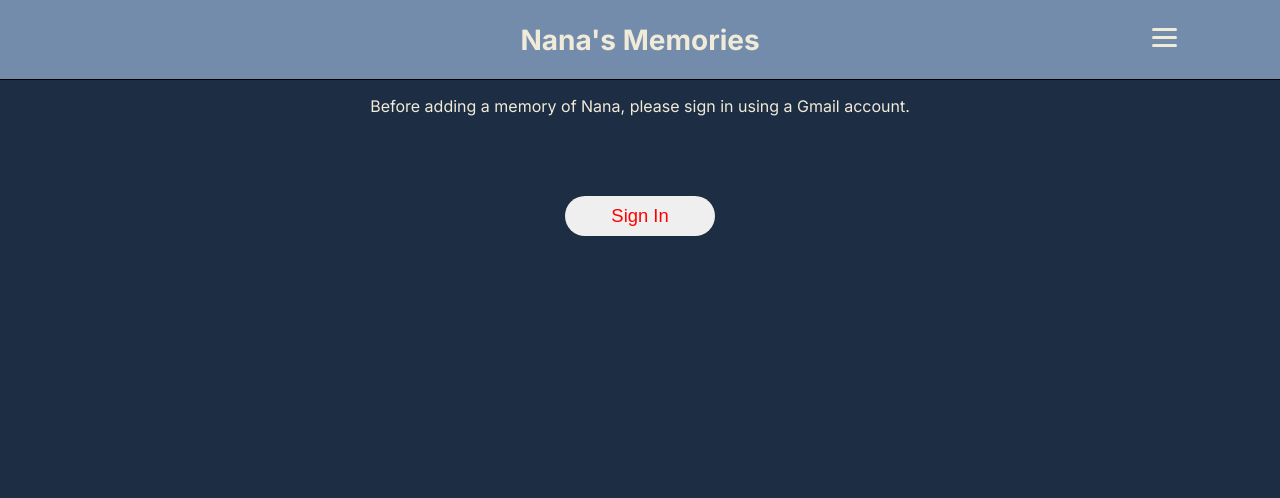
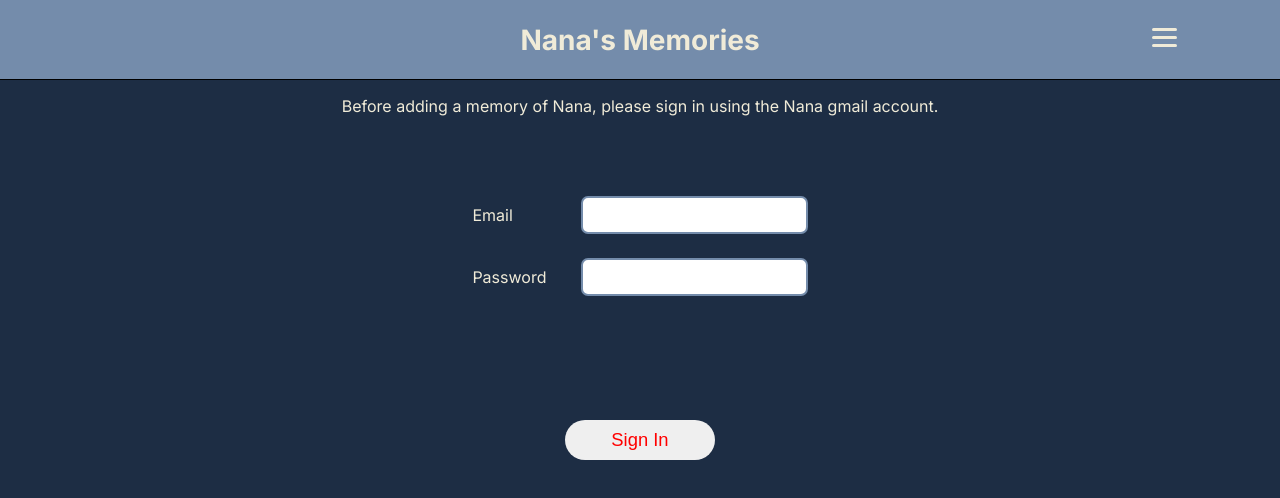
Before and after one commit to khintz34/nanas-memories, a Next.js app: page /AddMemory in a window 1280 px wide. Shown: the top 498 px of the page. Built offline with nearby package versions, Linux system fonts and the light colour scheme.

Commit message:
error message

```diff
--- a/src/app/AddMemory/page.module.scss
+++ b/src/app/AddMemory/page.module.scss
@@ -101,6 +101,28 @@
   align-items: center;
 }
 
+.emailContainer {
+  display: flex;
+  flex-direction: row;
+  gap: 1.5vw;
+  justify-content: space-between;
+  align-items: center;
+}
+
+.emailForm {
+  display: flex;
+  flex-direction: column;
+  gap: 3vh;
+}
+
+.showError {
+  display: block;
+}
+
+.none {
+  visibility: hidden;
+}
+
 @media (max-width: 600px) {
   .form {
     width: 95vw;
--- a/src/app/AddMemory/page.tsx
+++ b/src/app/AddMemory/page.tsx
@@ -12,6 +12,7 @@ import {
   GoogleAuthProvider,
   signInWithPopup,
   signOut,
+  signInWithEmailAndPassword,
 } from "firebase/auth";
 import { useAuthStore } from "../../stores/authStore";
 import { AuthContext } from "@/contexts/authContext";
@@ -27,6 +28,9 @@ export default function Home() {
   const [memYear, setMemYear] = useState<string>("");
   const [memDesc, setMemDesc] = useState<string>("");
   const [memStatus, setMemStatus] = useState<string>("");
+  const [email, setEmail] = useState<string>("");
+  const [password, setPassword] = useState<string>("");
+  const [signInError, setSignInError] = useState<boolean>(false);
   const [memStatusStyles, setMemStatusStyles] = useState<string>(
     `${styles.hide}`
   );
@@ -81,38 +85,53 @@ export default function Home() {
       });
   }
 
-  const signUserIn = (e: React.MouseEvent<HTMLButtonElement, MouseEvent>) => {
-    e.preventDefault;
-    const provider = new GoogleAuthProvider();
-    const auth1 = getAuth();
-    if (!auth) {
-      signInWithPopup(auth1, provider)
-        .then((result) => {
-          // This gives you a Google Access Token. You can use it to access the Google API.
-          const credential = GoogleAuthProvider.credentialFromResult(result);
-          if (credential !== null) {
-            const token = credential.accessToken;
-          }
-          // The signed-in user info.
-          const user = result.user;
-          changeStatus(true);
-          setCurrentAuth(true);
-          setAuth(true);
-        })
-        .catch((error) => {
-          console.log(error);
-        });
-    } else {
-      auth1.signOut().then(
-        function () {
-          changeStatus(false);
-          setAuth(false);
-        },
-        function (error) {
-          console.error("Sign Out Error", error);
-        }
-      );
-    }
+  const signUserIn = () => {
+    // const provider = new GoogleAuthProvider();
+    // const auth1 = getAuth();
+    // if (!auth) {
+    //   signInWithPopup(auth1, provider)
+    //     .then((result) => {
+    //       // This gives you a Google Access Token. You can use it to access the Google API.
+    //       const credential = GoogleAuthProvider.credentialFromResult(result);
+    //       if (credential !== null) {
+    //         const token = credential.accessToken;
+    //       }
+    //       // The signed-in user info.
+    //       const user = result.user;
+    //       changeStatus(true);
+    //       setCurrentAuth(true);
+    //       setAuth(true);
+    //     })
+    //     .catch((error) => {
+    //       console.log(error);
+    //     });
+    // } else {
+    //   auth1.signOut().then(
+    //     function () {
+    //       changeStatus(false);
+    //       setAuth(false);
+    //     },
+    //     function (error) {
+    //       console.error("Sign Out Error", error);
+    //     }
+    //   );
+    // }
+    const auth = getAuth();
+    signInWithEmailAndPassword(auth, email, password)
+      .then((userCredential) => {
+        // Signed in
+        const user = userCredential.user;
+        setAuth(true);
+        setSignInError(false);
+        // ...
+      })
+      .catch((error) => {
+        const errorCode = error.code;
+        const errorMessage = error.message;
+        console.log("not a verified user");
+        setAuth(false);
+        setSignInError(true);
+      });
   };
 
   useEffect(() => {
@@ -211,10 +230,42 @@ export default function Home() {
       ) : (
         <div className={styles.signInContainer}>
           <div>
-            Before adding a memory of Nana, please sign in using a Gmail
+            Before adding a memory of Nana, please sign in using the Nana gmail
             account.{" "}
           </div>
-          <button onClick={(e) => signUserIn(e)} className={styles.signIn}>
+          <form className={styles.emailForm}>
+            <div className={styles.emailContainer}>
+              <label htmlFor="email">Email</label>
+              <input
+                type="email"
+                id="email"
+                onChange={(e) => {
+                  setEmail(e.target.value);
+                }}
+                className={` ${styles.input}`}
+                value={email}
+              />
+            </div>
+            <div className={styles.emailContainer}>
+              <label htmlFor="email">Password</label>
+              <input
+                type="password"
+                id="password"
+                onChange={(e) => {
+                  setPassword(e.target.value);
+                }}
+                className={` ${styles.input}`}
+                value={password}
+              />
+            </div>
+
+            <div
+              className={signInError ? `${styles.showError}` : `${styles.none}`}
+            >
+              Incorrect Username or Password. Try Again.
+            </div>
+          </form>
+          <button onClick={() => signUserIn()} className={styles.signIn}>
             Sign In
           </button>
         </div>
```
